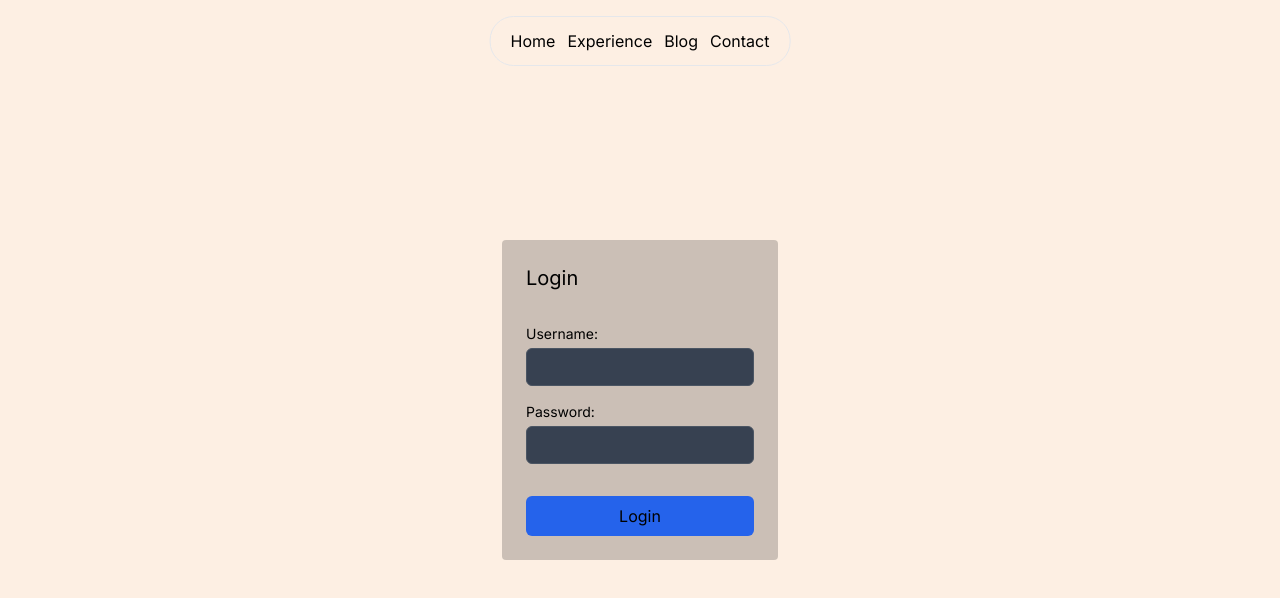
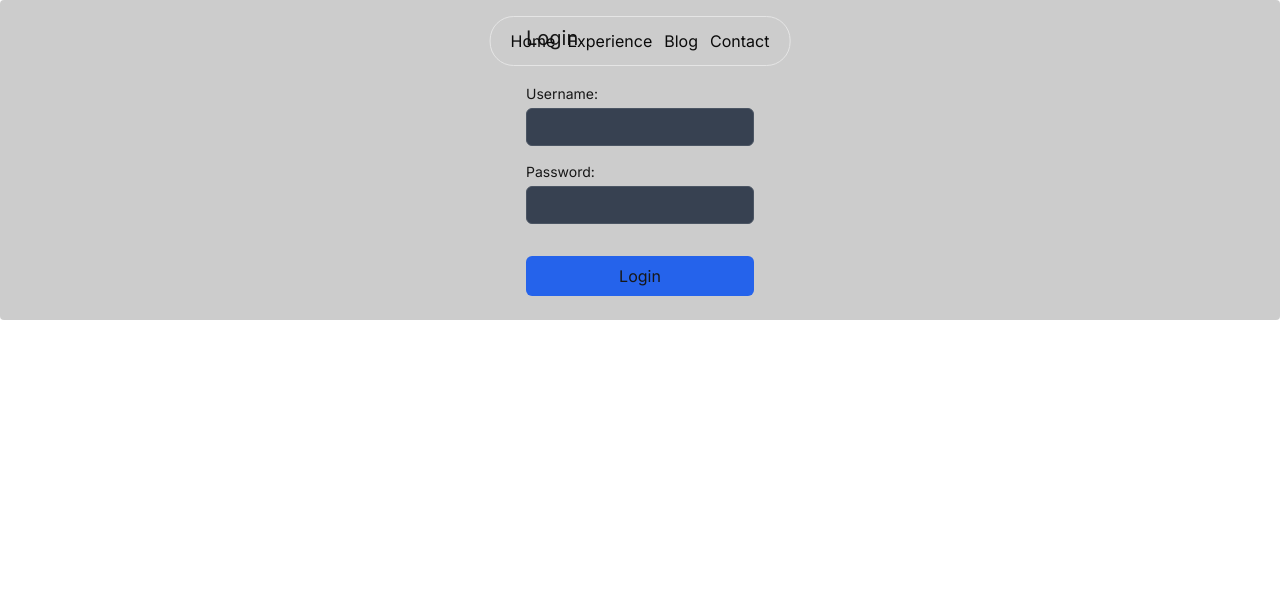
Before and after one commit to MaxPW777/Portfolio, a Next.js app in the folder frontend/: page /login in a window 1280 px wide. Shown: the top 598 px of the page. Built offline with nearby package versions, Linux system fonts and the light colour scheme.

Commit message:
[~] installed shadcn ui lib + updated packages

```diff
--- a/frontend/src/app/globals.css
+++ b/frontend/src/app/globals.css
@@ -2,25 +2,68 @@
 @tailwind components;
 @tailwind utilities;
 
-:root {
-  --foreground-rgb: 0, 0, 0;
-}
+@layer base {
+  :root {
+    --background: 0 0% 100%;
+    --foreground: 0 0% 3.9%;
+    --card: 0 0% 100%;
+    --card-foreground: 0 0% 3.9%;
+    --popover: 0 0% 100%;
+    --popover-foreground: 0 0% 3.9%;
+    --primary: 0 0% 9%;
+    --primary-foreground: 0 0% 98%;
+    --secondary: 0 0% 96.1%;
+    --secondary-foreground: 0 0% 9%;
+    --muted: 0 0% 96.1%;
+    --muted-foreground: 0 0% 45.1%;
+    --accent: 0 0% 96.1%;
+    --accent-foreground: 0 0% 9%;
+    --destructive: 0 84.2% 60.2%;
+    --destructive-foreground: 0 0% 98%;
+    --border: 0 0% 89.8%;
+    --input: 0 0% 89.8%;
+    --ring: 0 0% 3.9%;
+    --radius: 0.5rem;
+    --chart-1: 12 76% 61%;
+    --chart-2: 173 58% 39%;
+    --chart-3: 197 37% 24%;
+    --chart-4: 43 74% 66%;
+    --chart-5: 27 87% 67%;
+  }
 
-@media (prefers-color-scheme: dark) {
-  :root {
-    --foreground-rgb: 255, 255, 255;
+  .dark {
+    --background: 0 0% 3.9%;
+    --foreground: 0 0% 98%;
+    --card: 0 0% 3.9%;
+    --card-foreground: 0 0% 98%;
+    --popover: 0 0% 3.9%;
+    --popover-foreground: 0 0% 98%;
+    --primary: 0 0% 98%;
+    --primary-foreground: 0 0% 9%;
+    --secondary: 0 0% 14.9%;
+    --secondary-foreground: 0 0% 98%;
+    --muted: 0 0% 14.9%;
+    --muted-foreground: 0 0% 63.9%;
+    --accent: 0 0% 14.9%;
+    --accent-foreground: 0 0% 98%;
+    --destructive: 0 62.8% 30.6%;
+    --destructive-foreground: 0 0% 98%;
+    --border: 0 0% 14.9%;
+    --input: 0 0% 14.9%;
+    --ring: 0 0% 83.1%;
+    --chart-1: 220 70% 50%;
+    --chart-2: 160 60% 45%;
+    --chart-3: 30 80% 55%;
+    --chart-4: 280 65% 60%;
+    --chart-5: 340 75% 55%;
   }
 }
 
-@layer components {
-  .abs-center {
-    position: absolute;
-    top: 50%;
-    left: 50%;
-    transform: translate(-50%, -50%);
+@layer base {
+  * {
+    @apply border-border;
+  }
+  body {
+    @apply bg-background text-foreground;
   }
 }
-
-body {
-  @apply bg-background text-primary;
-}
--- /dev/null
+++ b/frontend/src/lib/utils.ts
@@ -0,0 +1,6 @@
+import { type ClassValue, clsx } from "clsx"
+import { twMerge } from "tailwind-merge"
+
+export function cn(...inputs: ClassValue[]) {
+  return twMerge(clsx(inputs))
+}
--- a/frontend/tailwind.config.ts
+++ b/frontend/tailwind.config.ts
@@ -1,20 +1,80 @@
-import type { Config } from "tailwindcss";
+import type { Config } from "tailwindcss"
 
-const config: Config = {
+const config = {
+  darkMode: ["class"],
   content: [
-    "./src/pages/**/*.{js,ts,jsx,tsx,mdx}",
-    "./src/components/**/*.{js,ts,jsx,tsx,mdx}",
-    "./src/app/**/*.{js,ts,jsx,tsx,mdx}",
-  ],
+    './pages/**/*.{ts,tsx}',
+    './components/**/*.{ts,tsx}',
+    './app/**/*.{ts,tsx}',
+    './src/**/*.{ts,tsx}',
+	],
+  prefix: "",
   theme: {
+    container: {
+      center: true,
+      padding: "2rem",
+      screens: {
+        "2xl": "1400px",
+      },
+    },
     extend: {
       colors: {
-        primary: "#000",
-        background: "#fdefe3",
-        danger: "#e3342f",
+        border: "hsl(var(--border))",
+        input: "hsl(var(--input))",
+        ring: "hsl(var(--ring))",
+        background: "hsl(var(--background))",
+        foreground: "hsl(var(--foreground))",
+        primary: {
+          DEFAULT: "hsl(var(--primary))",
+          foreground: "hsl(var(--primary-foreground))",
+        },
+        secondary: {
+          DEFAULT: "hsl(var(--secondary))",
+          foreground: "hsl(var(--secondary-foreground))",
+        },
+        destructive: {
+          DEFAULT: "hsl(var(--destructive))",
+          foreground: "hsl(var(--destructive-foreground))",
+        },
+        muted: {
+          DEFAULT: "hsl(var(--muted))",
+          foreground: "hsl(var(--muted-foreground))",
+        },
+        accent: {
+          DEFAULT: "hsl(var(--accent))",
+          foreground: "hsl(var(--accent-foreground))",
+        },
+        popover: {
+          DEFAULT: "hsl(var(--popover))",
+          foreground: "hsl(var(--popover-foreground))",
+        },
+        card: {
+          DEFAULT: "hsl(var(--card))",
+          foreground: "hsl(var(--card-foreground))",
+        },
+      },
+      borderRadius: {
+        lg: "var(--radius)",
+        md: "calc(var(--radius) - 2px)",
+        sm: "calc(var(--radius) - 4px)",
+      },
+      keyframes: {
+        "accordion-down": {
+          from: { height: "0" },
+          to: { height: "var(--radix-accordion-content-height)" },
+        },
+        "accordion-up": {
+          from: { height: "var(--radix-accordion-content-height)" },
+          to: { height: "0" },
+        },
+      },
+      animation: {
+        "accordion-down": "accordion-down 0.2s ease-out",
+        "accordion-up": "accordion-up 0.2s ease-out",
       },
     },
   },
-  plugins: [],
-};
-export default config;
+  plugins: [require("tailwindcss-animate")],
+} satisfies Config
+
+export default config
```
Also changed, not shown: frontend/package.json (+6 -1 lines), frontend/components.json (added), 1 other file (tests, documents, lock files or other folders).
